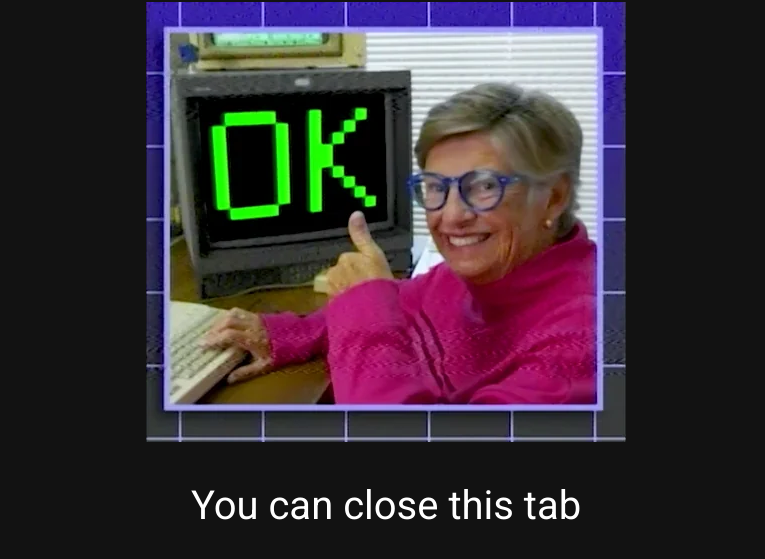
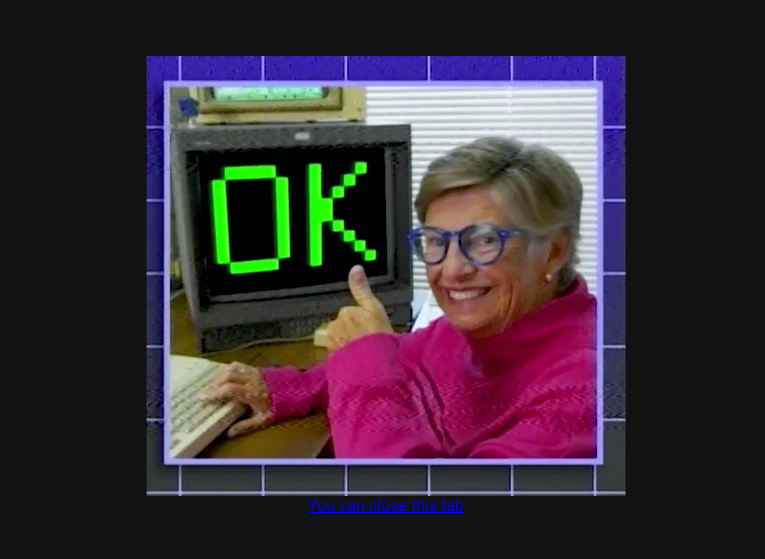
Before and after one commit to tabs-not-spaces/AccessGranted, a plain HTML site: page index.html in a window 1280 px wide. Shown: the part 235-794 px from the top of the page, without its empty margins (254-1019 px from the left). Drawn offline with Linux system fonts and the light colour scheme.

Commit message:
Update index.html

```diff
--- a/index.html
+++ b/index.html
@@ -33,6 +33,6 @@
 <body>
     <h1>Access Granted.</h1>
     <img src="/img/accessGranted.webp" alt="Access Granted">
-    <p>You can close this tab</p>
+    <a href="javascript:window.close()">You can close this tab</a>
 </body>
 </html>
```
